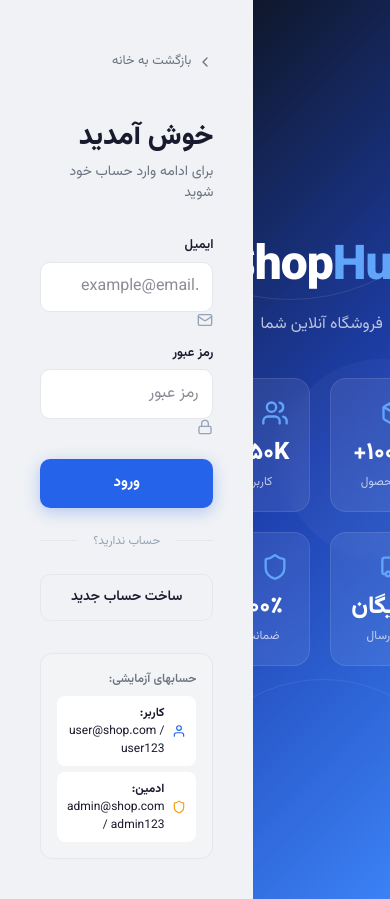
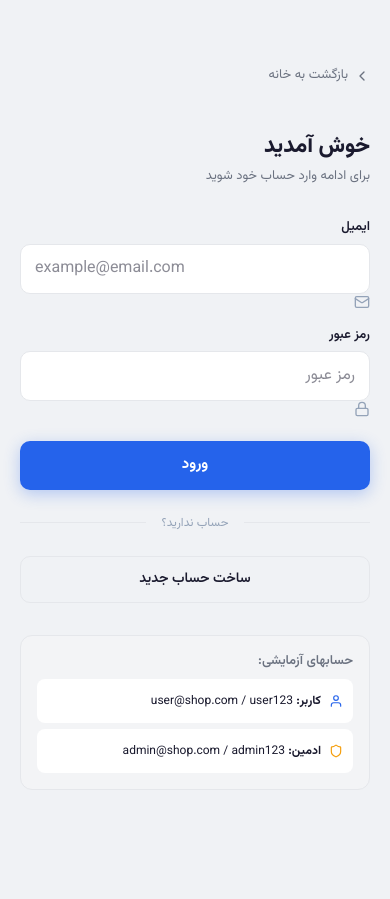
Before and after one commit to moeinparvizi/chap-ecommerce, a Next.js app in the folder apps/web/: page /auth/login in a window 390 px wide. After the commit the page ends 844 px from the top, so only its background shows below. Built offline with nearby package versions, Linux system fonts and the light colour scheme.

Commit message:
feat: responsive login/signup page
- Visual panel hidden on mobile (full-screen form)
- Form takes full width on mobile
- Reduced padding (40px → 20px)
- Smaller title (28px → 22px)
- Input font-size 16px on mobile (prevents iOS zoom)
- Demo accounts section works on all sizes

```diff
--- a/apps/web/src/app/auth/login/page.tsx
+++ b/apps/web/src/app/auth/login/page.tsx
@@ -46,8 +46,8 @@ export default function LoginPage() {
 
   return (
     <div style={{ minHeight: '100vh', display: 'flex', background: 'var(--bg)' }}>
-      {/* Left visual panel */}
-      <div style={{ flex: 1, background: 'linear-gradient(135deg, #0f172a 0%, #1e40af 50%, #3b82f6 100%)', display: 'flex', flexDirection: 'column', justifyContent: 'center', alignItems: 'center', padding: '60px', position: 'relative', overflow: 'hidden' }}>
+      {/* Left visual panel - hidden on mobile */}
+      <div className="login-visual" style={{ flex: 1, background: 'linear-gradient(135deg, #0f172a 0%, #1e40af 50%, #3b82f6 100%)', display: 'flex', flexDirection: 'column', justifyContent: 'center', alignItems: 'center', padding: '60px', position: 'relative', overflow: 'hidden' }}>
         {/* Decorative circles */}
         <div style={{ position: 'absolute', width: '400px', height: '400px', borderRadius: '50%', border: '1px solid rgba(255,255,255,0.1)', top: '-100px', right: '-100px' }} />
         <div style={{ position: 'absolute', width: '300px', height: '300px', borderRadius: '50%', border: '1px solid rgba(255,255,255,0.08)', bottom: '-80px', left: '-80px' }} />
@@ -85,7 +85,7 @@ export default function LoginPage() {
       </div>
 
       {/* Right form panel */}
-      <div style={{ flex: 1, display: 'flex', alignItems: 'center', justifyContent: 'center', padding: '40px' }}>
+      <div className="login-form" style={{ flex: 1, display: 'flex', alignItems: 'center', justifyContent: 'center', padding: '40px' }}>
         <div style={{ width: '100%', maxWidth: '420px' }}>
           {/* Back to home */}
           <a href="/" style={{ display: 'inline-flex', alignItems: 'center', gap: '6px', color: 'var(--text-secondary)', textDecoration: 'none', fontSize: '13px', marginBottom: '32px', transition: 'color 0.2s' }} onMouseEnter={e => e.currentTarget.style.color = 'var(--primary)'} onMouseLeave={e => e.currentTarget.style.color = 'var(--text-secondary)'}>
--- a/apps/web/src/app/globals.css
+++ b/apps/web/src/app/globals.css
@@ -547,10 +547,12 @@ tr:hover { background: var(--hover-bg); }
 
 /* ---------- Login/Signup ---------- */
 @media (max-width: 768px) {
-  .auth-layout { flex-direction: column !important; }
-  .auth-visual { display: none !important; }
-  .auth-form { padding: 24px !important; }
-  .auth-form h1 { font-size: 24px !important; }
+  .login-visual { display: none !important; }
+  .login-form { padding: 20px !important; }
+  .login-form > div { padding: 0 !important; }
+  .login-form h1 { font-size: 22px !important; }
+  .login-form p { font-size: 13px !important; }
+  .login-form input { font-size: 16px !important; padding: 12px 14px !important; }
 }
 
 /* ---------- Generic Card Padding ---------- */
```
